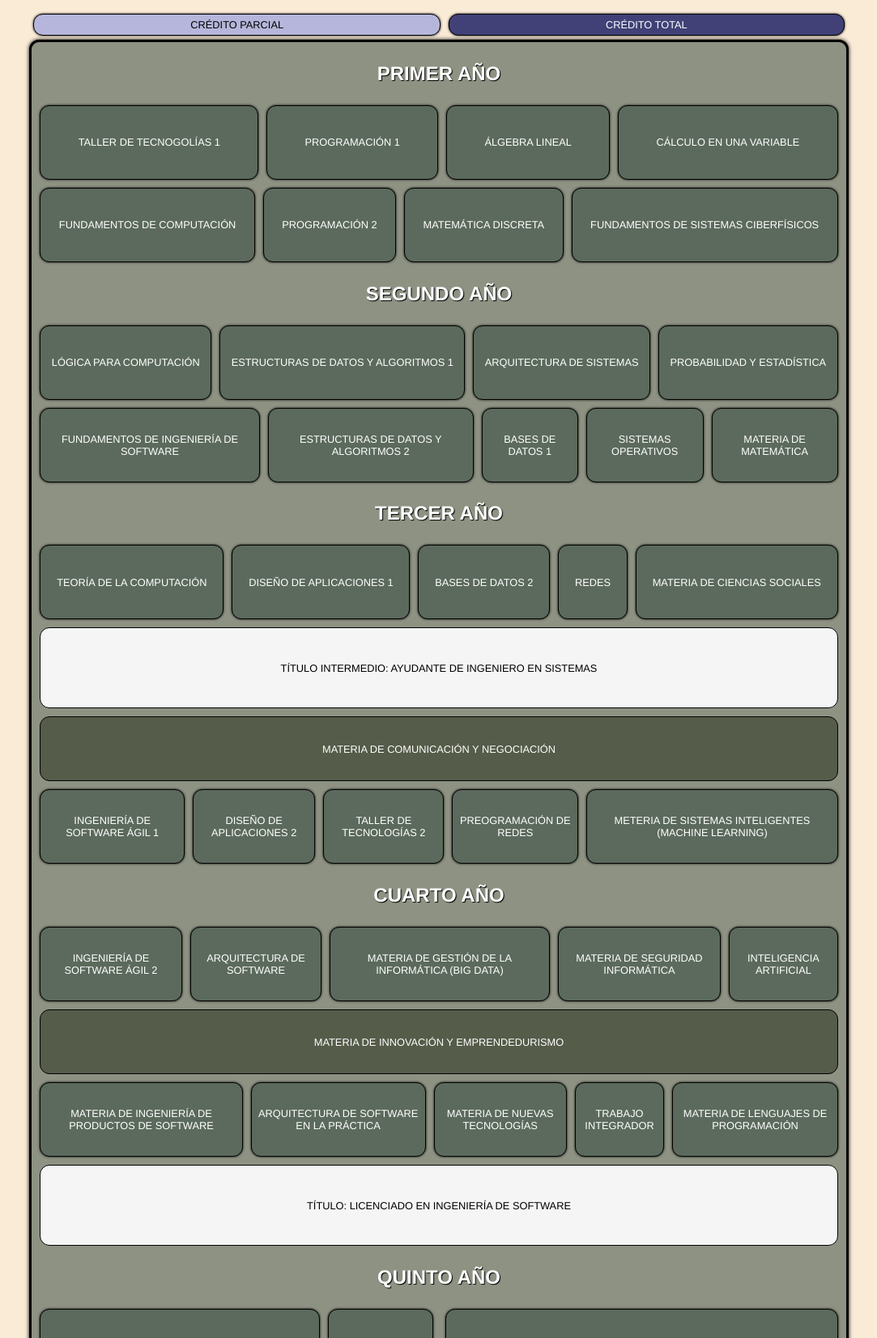
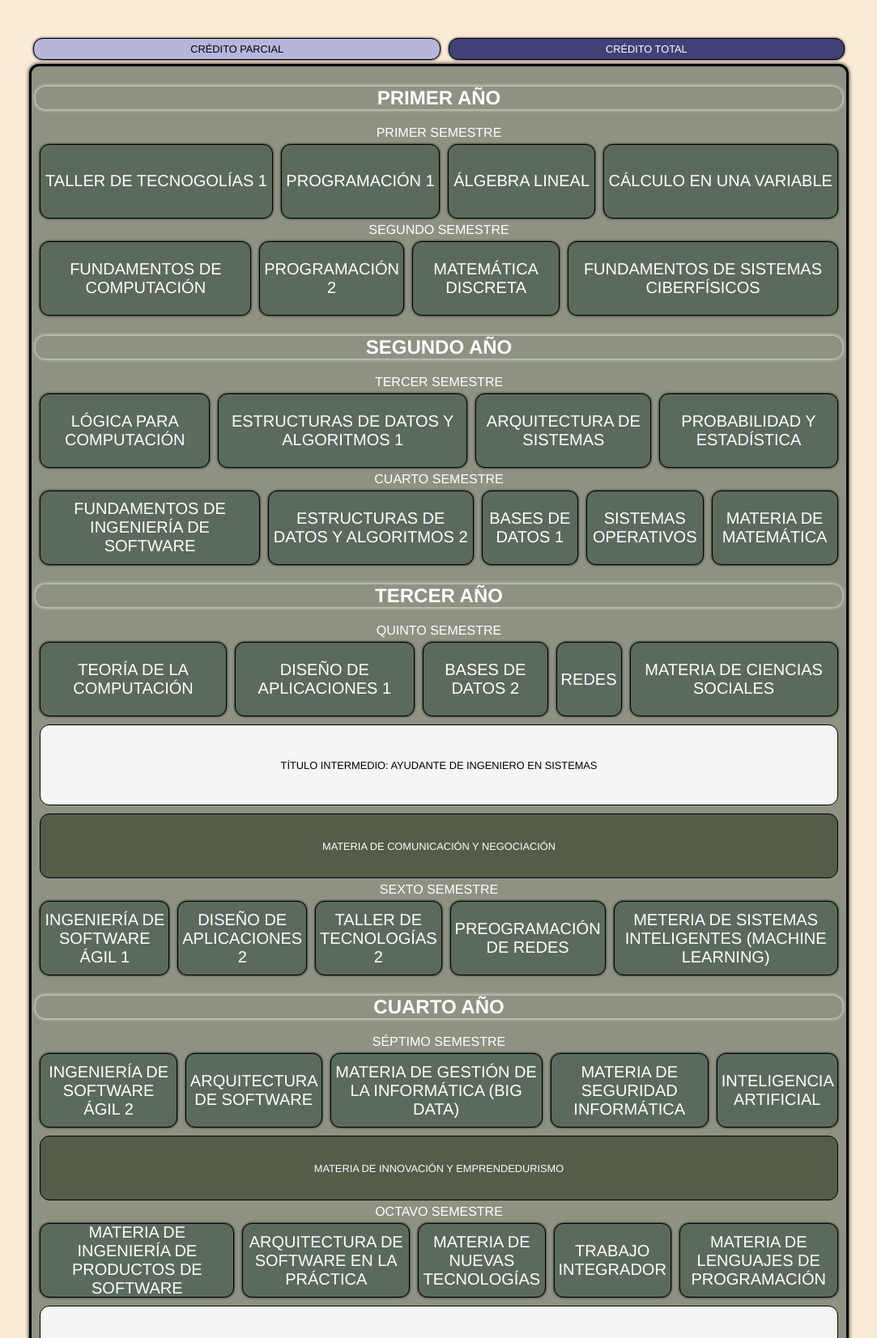
Before and after one commit to OrianaCastroE/Plan-de-estudios, a plain HTML site: page index.html in a window 1280 px wide. Shown: the part 1147-2800 px from the top of the page at 81% size, without its empty margins (98-1181 px from the left). Drawn offline with Linux system fonts and the light colour scheme.

Commit message:
fix: SEMESTRES

```diff
--- a/css/style.css
+++ b/css/style.css
@@ -7,7 +7,6 @@
     background-image: url("../fondo.jpg"); /* Ruta de la imagen de fondo */
     text-shadow: #000000 1px 1px 1px; /* Sombra del texto */
     min-height: 500px;
-
 }
 
 .head {
@@ -25,7 +24,6 @@ body {
 
 h2 {
     font-family: "Helvetica";
-    text-shadow:rgb(0, 0, 0) 1px 1px 1px;
 }
 
 .inicio {
@@ -43,6 +41,9 @@ h2 {
     padding: 5px;
     color: #000000;
     font-weight: bold;
+    background-color: rgb(228, 210, 186);
+    border-radius: 12px;
+    padding: 20px;
 }
 
 .parrafo {
@@ -58,15 +59,6 @@ h2 {
     text-align: center;
     margin: 5px;
     padding: 5px;
-    color: #000000;
-}
-
-.parrafo {
-    font-size: 20px;
-    text-align: justify;
-    margin: 10px;
-    margin-bottom: 30px;
-    padding: 10px;
     color: #000000;
 }
 
@@ -86,13 +78,6 @@ h2 {
     background-color: #cbccc8; /* Color de fondo */
     color: #000000; /* Color del texto */
     box-shadow: 0px 0px 5px 0px rgb(23, 52, 21); /* Sombra cuando el mouse está encima */
-}
-
-
-.container {
-    display: flex;
-    justify-content: center;
-    align-items: center;
 }
 
 
@@ -128,6 +113,14 @@ h2 {
     display: grid;
 }
 
+.año {
+    border-radius: 12px;
+    box-shadow: 0px 0px 5px 0px rgb(255, 255, 255); /* Sombra cuando el mouse está encima */
+    display: content;
+    justify-content: center;
+    align-items: center;
+}
+
 
 .materias {
     height: 80px; /* Altura del contenedor */
@@ -137,7 +130,7 @@ h2 {
     padding: 5px; /* Añade un relleno al contenedor */
     cursor: pointer;
     box-shadow: 0px 0px 3px 0px rgb(0, 0, 0); /* Sombra cuando el mouse está encima */
-    font-size: clamp(12px, 1vw, 24px); /* Tamaño de la fuente */
+    font-size: clamp(20px, 1vw, 34px); /* Tamaño de la fuente */
     background-color: #5b6a5c ; /* Color de fondo */
     border-radius: 12px;
     border: 1px solid #000;
@@ -244,7 +237,7 @@ h2 {
 
 .columna2 {
     grid-column: 2 / 3; /* Ocupa la segunda columna */
-    grid-row: 1 / 3; /* Ocupa las dos filas */
+    grid-row: 1 / 5; /* Ocupa las dos filas */
     height: auto;
 
 }
@@ -269,6 +262,11 @@ h2 {
 }
 
 @media (max-width: 1000px) {
+    .container {
+        display: content;
+        justify-content: center;
+        align-items: center;
+    }
 
     .fondo {
         min-height: 200px;
@@ -277,7 +275,6 @@ h2 {
     .inicio {
         font-size: 40px;
     }
-
 
     .carrera {
         margin-top: 30px;
@@ -314,6 +311,12 @@ h2 {
 
 
 @media (min-width: 1000px) {
+
+    .container {
+        display: flex;
+        justify-content: center;
+        align-items: center;
+    }
 
     .fondo {
         min-height: 600px;
--- a/index.html
+++ b/index.html
@@ -43,8 +43,12 @@
 
     <div class="unoPorLinea centrado">
 
-        <div class="container">
+        <div class="año">
             <h2>PRIMER AÑO</h2>
+        </div>
+
+        <div class="semestre">
+            PRIMER SEMESTRE
         </div>
 
         <article class="container">
@@ -54,6 +58,10 @@
             <div id="CV" class="materias">CÁLCULO EN UNA VARIABLE</div>
         </article>
 
+        <div class="semestre">
+            SEGUNDO SEMESTRE
+        </div>
+
         <article class="container">
             <div id="FC" class="materias">FUNDAMENTOS DE COMPUTACIÓN</div>
             <div id="P2" class="materias">PROGRAMACIÓN 2</div>
@@ -61,8 +69,12 @@
             <div id="FSC" class="materias">FUNDAMENTOS DE SISTEMAS CIBERFÍSICOS</div>
         </article>
 
-        <div class="container">
+        <div class="año">
             <h2>SEGUNDO AÑO</h2>
+        </div>
+
+        <div class="semestre">
+            TERCER SEMESTRE
         </div>
 
         <article class="container">
@@ -72,6 +84,10 @@
             <div id="PYE" class="materias">PROBABILIDAD Y ESTADÍSTICA</div>
         </article>
 
+        <div class="semestre">
+            CUARTO SEMESTRE
+        </div>
+
         <article class="container">
             <div id="FIS" class="materias">FUNDAMENTOS DE INGENIERÍA DE SOFTWARE</div>
             <div id="A2" class="materias">ESTRUCTURAS DE DATOS Y ALGORITMOS 2</div>
@@ -80,8 +96,12 @@
             <div id="AL2" class="materias">MATERIA DE MATEMÁTICA</div>
         </article>
 
-        <div class="container">
+        <div class="año">
             <h2>TERCER AÑO</h2>
+        </div>
+
+        <div class="semestre">
+            QUINTO SEMESTRE
         </div>
 
         <article class="container">
@@ -99,6 +119,11 @@
         <article class="container">
             <div id="MCYN1" class="taller">MATERIA DE COMUNICACIÓN Y NEGOCIACIÓN</div>
         </article>
+
+        <div class="semestre">
+            SEXTO SEMESTRE
+        </div>
+
         <article class="container">
             <div id="ISA1" class="materias">INGENIERÍA DE SOFTWARE ÁGIL 1</div>
             <div id="DA2" class="materias">DISEÑO DE APLICACIONES 2</div>
@@ -107,8 +132,12 @@
             <div id="ML" class="materias">METERIA DE SISTEMAS INTELIGENTES (MACHINE LEARNING)</div>
         </article>
 
-        <div class="container">
+        <div class="año">
             <h2>CUARTO AÑO</h2>
+        </div>
+
+        <div class="semestre">
+            SÉPTIMO SEMESTRE
         </div>
 
         <article class="container">
@@ -123,6 +152,10 @@
             <div id="MIYE" class="taller">MATERIA DE INNOVACIÓN Y EMPRENDEDURISMO</div>
         </article>
 
+        <div class="semestre">
+            OCTAVO SEMESTRE
+        </div>
+
         <article class="container">
             <div id="MIPS" class="materias">MATERIA DE INGENIERÍA DE PRODUCTOS DE SOFTWARE</div>
             <div id="ADSP" class="materias">ARQUITECTURA DE SOFTWARE EN LA PRÁCTICA</div>
@@ -135,16 +168,26 @@
             <div id="TLIS" class="titulo">TÍTULO: LICENCIADO EN INGENIERÍA DE SOFTWARE</div>
         </article>
 
-        <div class="container">
+        <div class="año">
             <h2>QUINTO AÑO</h2>
         </div>
 
         <article class="p">
+
+            <div class="semestre">
+                NOVENO SEMESTRE
+            </div>
+
             <article class="container">
                 <article class="columna1">
                     <div id="MCYN2" class="materias">MATERIA DE COMUNICACIÓN Y NEGOCIACIÓN</div>
                     <div id="E2" class="materias">ELECTIVA 2</div>
                 </article>
+            </article>
+                <div class="semestre">
+                    DÉCIMO SEMESTRE
+                </div>
+<article class="container">
                 <article class="columna1">
                     <div id="E1" class="materias">ELECTIVA 1</div>
                     <div id="E3" class="materias">ELECTIVA 3</div>
```
